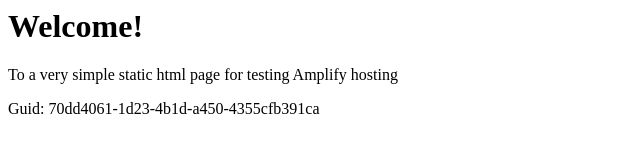
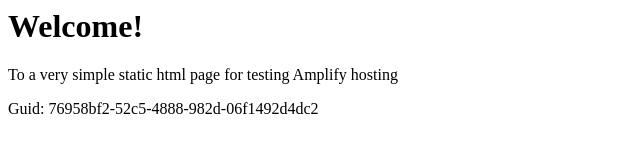
Before and after one commit to aws-aemilia-bom/Github-PR-Commit-Integration-Test-DoNotTouch-GitHubWebhookPushCanaryTest-v1-prod-ap-south-1, a website: page src/index.html in a window 1280 px wide. Shown: the full height of the page, 0-640 px from the left. Drawn offline with Linux system fonts and the light colour scheme.

Commit message:
commit from integ tests

```diff
--- a/src/index.html
+++ b/src/index.html
@@ -12,6 +12,6 @@
 <body>
     <h1>Welcome!</h1>
     <p>To a very simple static html page for testing Amplify hosting</p>
-    <p>Guid: 70dd4061-1d23-4b1d-a450-4355cfb391ca</p></body>
+    <p>Guid: 76958bf2-52c5-4888-982d-06f1492d4dc2</p></body>
 
 </html>
```
